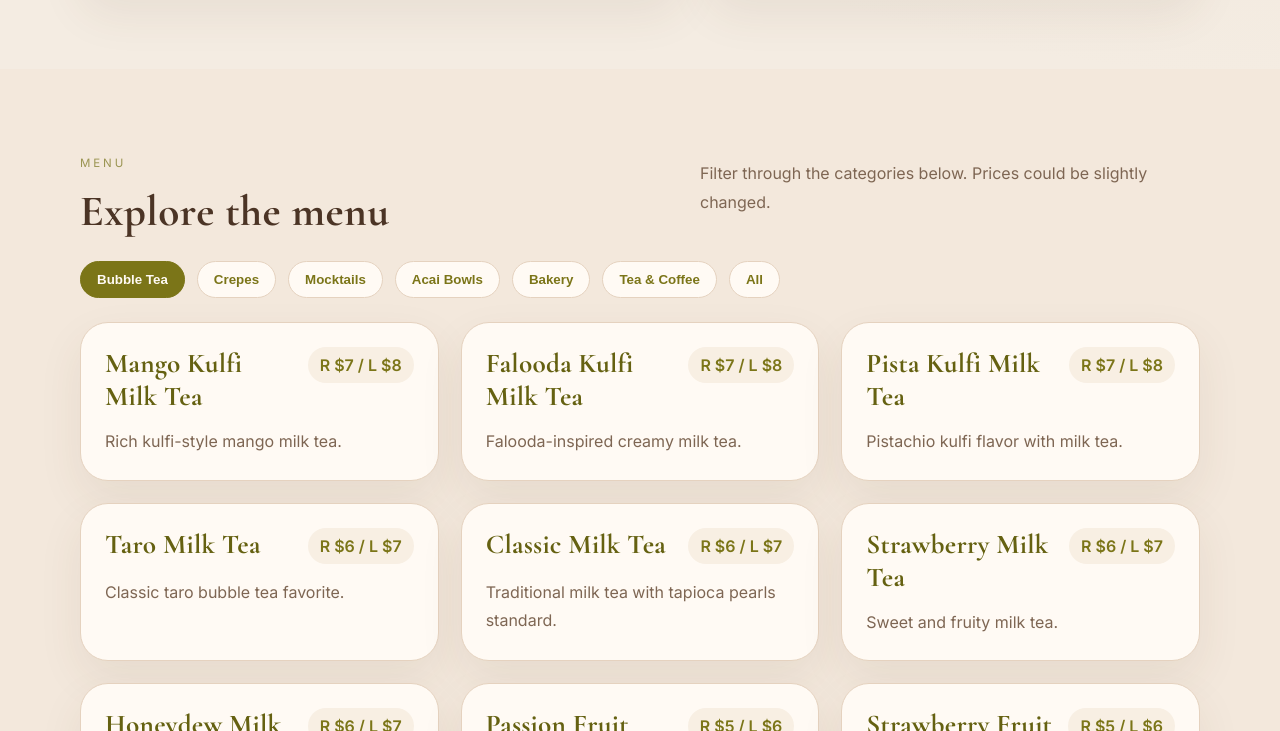
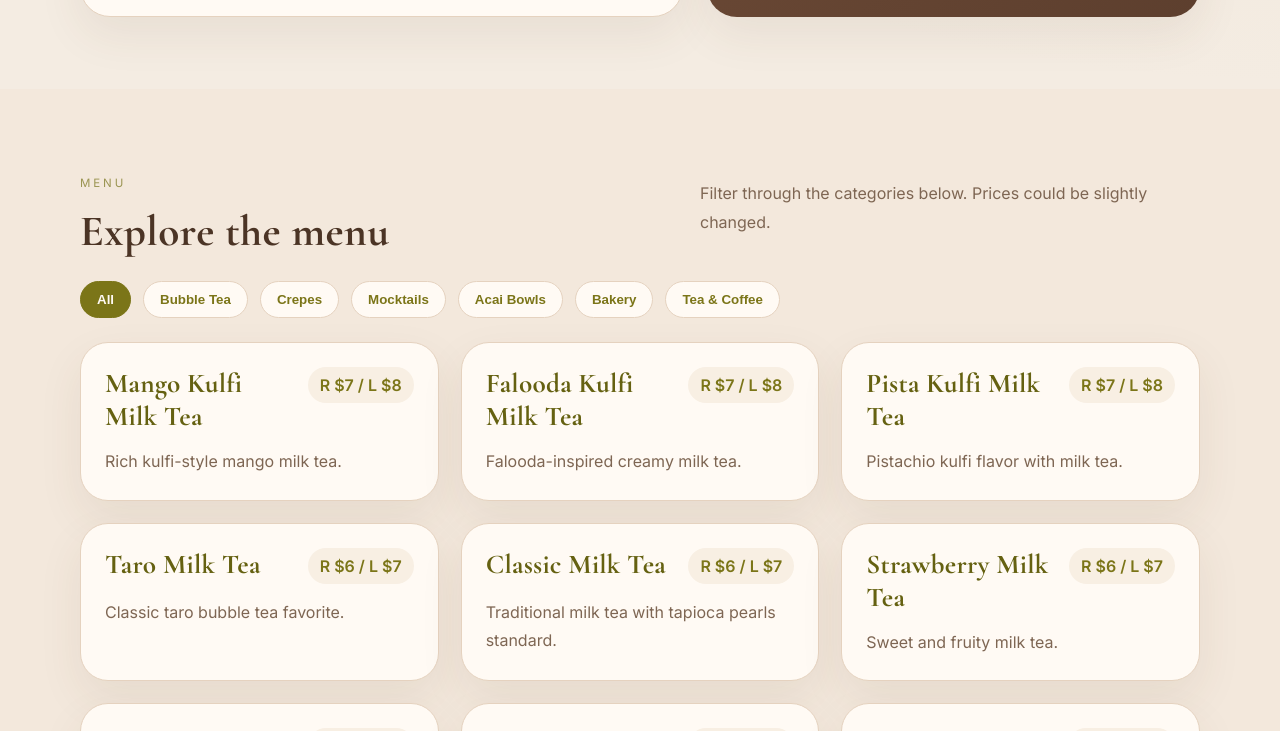
Before and after one commit to Imad-ali-syed/Misree, a plain HTML site: page index.html in a window 1280 px wide. Shown: the part 1339-2070 px from the top of the page. Drawn offline with nearby package versions, Linux system fonts and the light colour scheme.

Commit message:
heights adjusted

```diff
--- a/index.html
+++ b/index.html
@@ -136,13 +136,14 @@
         </div>
 
         <div class="menu-filter">
-          <button class="filter-btn active" data-filter="bubble-tea">Bubble Tea</button>
+          <button class="filter-btn active" data-filter="all">All</button>
+          <button class="filter-btn" data-filter="bubble-tea">Bubble Tea</button>
           <button class="filter-btn" data-filter="crepes">Crepes</button>
           <button class="filter-btn" data-filter="mocktails">Mocktails</button>
           <button class="filter-btn" data-filter="acai">Acai Bowls</button>
           <button class="filter-btn" data-filter="bakery">Bakery</button>
           <button class="filter-btn" data-filter="tea-coffee">Tea & Coffee</button>
-          <button class="filter-btn" data-filter="all">All</button>
+
         </div>
 
         <div class="menu-grid" id="menuGrid">
--- a/style.css
+++ b/style.css
@@ -138,7 +138,7 @@ h1, h2, h3, h4 {
 .mobile-nav.open { display: flex; }
 
 .hero {
-  padding: 6px 0 38px;
+  padding: 26px 0 38px;
 }
 
 .hero-grid {
```
